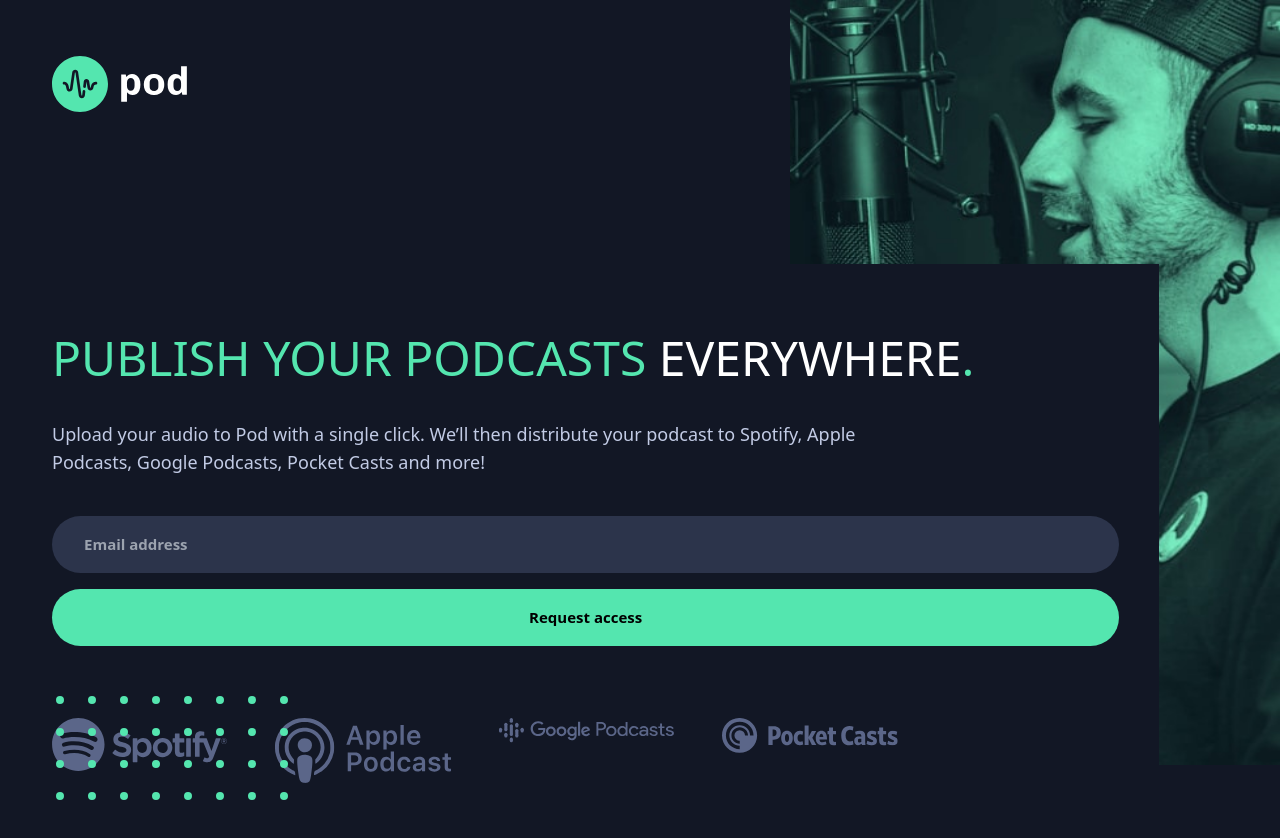
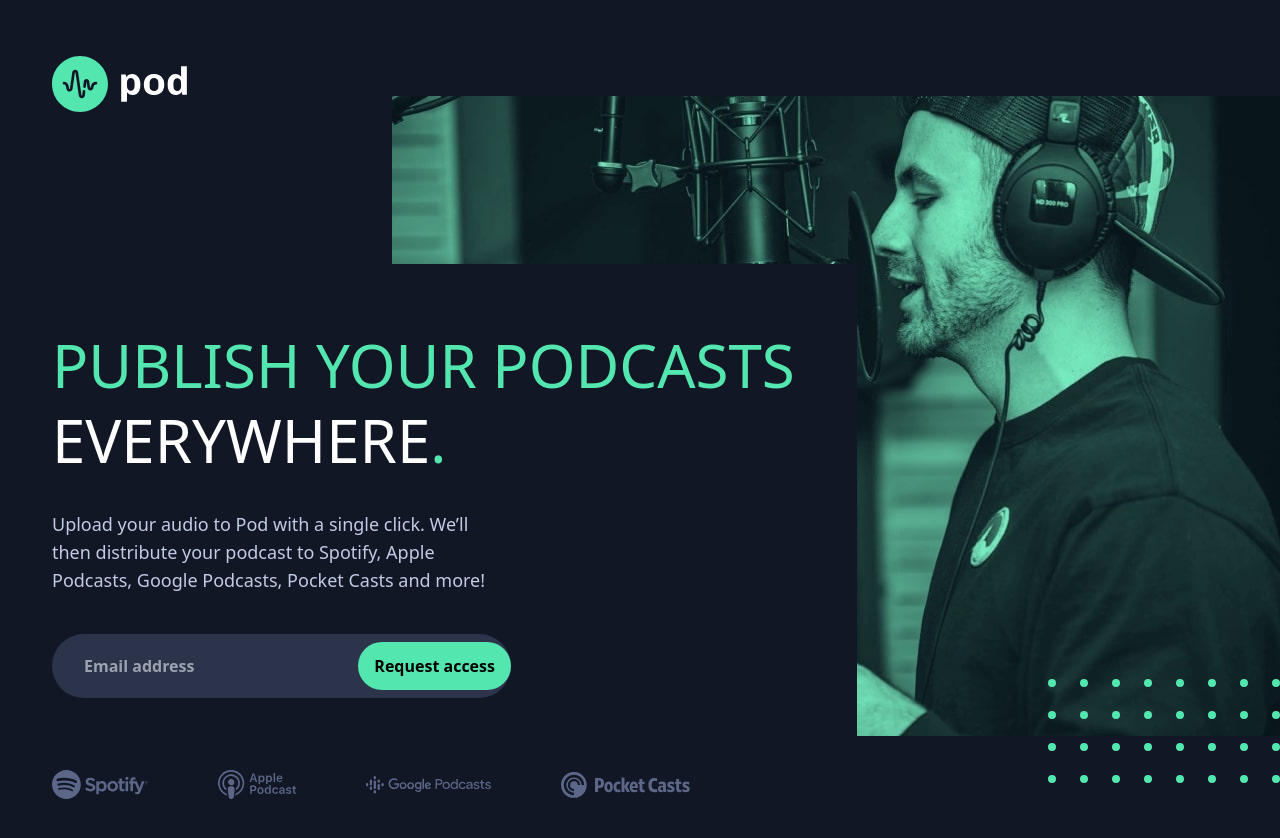
Before and after one commit to waldrupm/FEMPodcastAccessLP, a website: page index.html in a window 1280 px wide. Before the commit the page ends 800 px from the top, so only its background shows below. Drawn offline with Linux system fonts and the light colour scheme; a web font is replaced by a local one.

Commit message:
finish designs, start JS

```diff
--- a/index.html
+++ b/index.html
@@ -16,15 +16,15 @@
 
 <body class="font-sans md:bg-dk-blue">
   <div
-    class="bg-mobile-bg bg-cover md:bg-[length:490px_765px] md:bg-no-repeat md:bg-right-top mt-0 pt-0 md:bg-dk-blue md:pl-8 md:static">
+    class="bg-mobile-bg bg-cover md:bg-tablet-bg md:bg-auto md:bg-no-repeat md:bg-right-top mt-0 pt-0 md:bg-dk-blue md:pl-8 md:static lg:bg-desktop-bg lg:bg-[right_top_6rem] lg:relative">
     <main class="text-center bg-dk-blue bg-opacity-95 h-screen w-full px-5 md:h-fit md:bg-transparent md:text-left">
       <img src="./assets/desktop/logo.svg" alt="Pod Logo" class="mt-10 mb-14 inline md:my-14">
-      <div class="md:block md:bg-dk-blue md:text-left md:mt-24 md:w-11/12 md:pt-16 md:pr-10">
+      <div class="md:block md:bg-dk-blue md:text-left md:mt-24 md:w-11/12 md:pt-16 md:pr-10 lg:w-2/3 lg:pb-8">
         <h1
-          class="text-almost-double font-light uppercase mb-5 text-lt-green md:text-5xl md:leading-tight"">Publish your podcasts <span class="
+          class="text-almost-double font-light uppercase mb-5 text-lt-green md:text-5xl md:leading-tight lg:text-6xl lg:leading-tight"">Publish your podcasts <span class="
           text-white">
           everywhere</span>.</h1>
-        <p class=" text-sm text-lt-gray font-light mb-6 md:mt-8 md:w-4/5 md:text-lg"">
+        <p class=" text-sm text-lt-gray font-light mb-6 md:mt-8 md:w-4/5 md:text-lg lg:w-2/3 lg:pr-14"">
           Upload your audio to Pod with a single click. We’ll then distribute your podcast to Spotify,
           Apple Podcasts, Google Podcasts, Pocket Casts and more!
           </p>
@@ -36,22 +36,26 @@
       </div>
       <div>
         <form action="#" class="mt-12 mb-12 pb-12 md:mb-6 md:mt-10">
-          <input type="email" placeholder="Email address"
-            class="bg-dk-gray rounded-full px-8 py-4 block w-full text-sm font-semibold my-4">
-          <button class="rounded-full py-4 w-full text-sm font-semibold bg-lt-green hover:bg-lt-green-over">Request
-            access</button>
+          <div class="md:grid md:grid-cols-3 md:grid-rows-1 md:w-4/5 lg:w-3/5 lg:h-16">
+            <input type="email" placeholder="Email address"
+              class="bg-dk-gray rounded-full px-8 py-4 align-middle block w-full text-sm font-semibold my-4 md:col-span-full md:inline md:row-start-1 md:row-span-full md:my-0 md:text-lg lg:text-base">
+            <button
+              class="rounded-full py-4 w-full text-sm font-semibold bg-lt-green hover:bg-lt-green-over md:col-start-3 md:col-span-1 md:inline md:row-start-1 md:row-span-full md:my-2 md:text-lg lg:text-base lg:py-1">Request
+              access</button>
+          </div>
         </form>
-        <div class="hidden md:grid grid-cols-4 gap-1 md:w-5/6  md:mt-6">
-          <img src="./assets/desktop/spotify.svg" alt="Spotify Logo" class="p-0 m-0 w-4/5 filter-blue">
-          <img src="./assets/desktop/apple-podcast.svg" alt="Apple Podcasts Logo" class="p-0 m-0 w-4/5 filter-blue">
-          <img src="./assets/desktop/google-podcasts.svg" alt="Google Podcasts Logo" class="p-0 m-0 w-4/5 filter-blue">
-          <img src="./assets/desktop/pocket-casts.svg" alt="Pocket Casts Logo" class="p-0 m-0 w-4/5 filter-blue">
+        <div
+          class="hidden md:grid grid-cols-4 gap-1 md:w-5/6  md:mt-6 justify-items-center place-items-center mb-8 lg:flex lg:justify-between">
+          <img src="./assets/desktop/spotify.svg" alt="Spotify Logo" class="p-0 m-0 filter-blue">
+          <img src="./assets/desktop/apple-podcast.svg" alt="Apple Podcasts Logo" class="p-0 m-0 filter-blue">
+          <img src="./assets/desktop/google-podcasts.svg" alt="Google Podcasts Logo" class="p-0 m-0 filter-blue h-full">
+          <img src="./assets/desktop/pocket-casts.svg" alt="Pocket Casts Logo" class="p-0 m-0 filter-blue">
         </div>
       </div>
   </div>
   </main>
   <img src="./assets/desktop/bg-pattern-dots.svg" alt="Some Dots"
-    class="hidden md:block ml-4 absolute bottom-0 left-10">
+    class="hidden md:block ml-4 mt-28 lg:inline lg:absolute lg:bottom-[5rem] lg:right-0">
   </div>
 </body>
 
--- a/tailwind.config.js
+++ b/tailwind.config.js
@@ -25,6 +25,8 @@
       },
       backgroundImage: {
         "mobile-bg": "url('/assets/mobile/image-host.jpg')",
+        "tablet-bg": "url('/assets/tablet/image-host.jpg')",
+        "desktop-bg": "url('/assets/desktop/image-host.jpg')",
       },
     },
   },
```
Also changed, not shown: dist/output.css.
